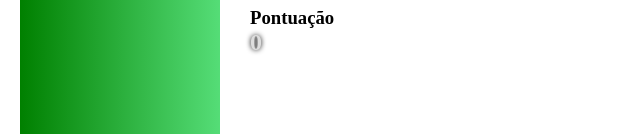
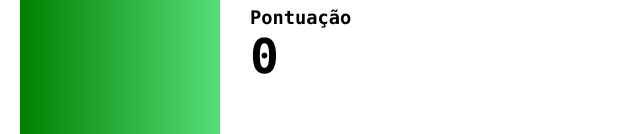
Before and after one commit to gabriel8programmer/tetris-project, a plain HTML site: page index.html in a window 1280 px wide. Shown: the part 198-332 px from the top of the page, without its empty margins (0-640 px from the left). Drawn offline with nearby package versions, Linux system fonts and the light colour scheme.

Commit message:
change color of the score

```diff
--- a/styles.css
+++ b/styles.css
@@ -4,6 +4,10 @@
   padding: 0;
   margin: 0;
   box-sizing: border-box;
+}
+
+body {
+  font-family: Consolas, sans-serif;
 }
 
 /* buttons */
@@ -75,10 +79,9 @@ button:disabled {
 }
 
 .panel .score #score {
-  font-size: 1.5em;
-  font-weight: bold;
-  color: #ddd;
-  text-shadow: 0 0 5px #000;
+  font-size: 3rem;
+  font-weight: 900;
+  color: #000;
 }
 
 /* gameover */
```
